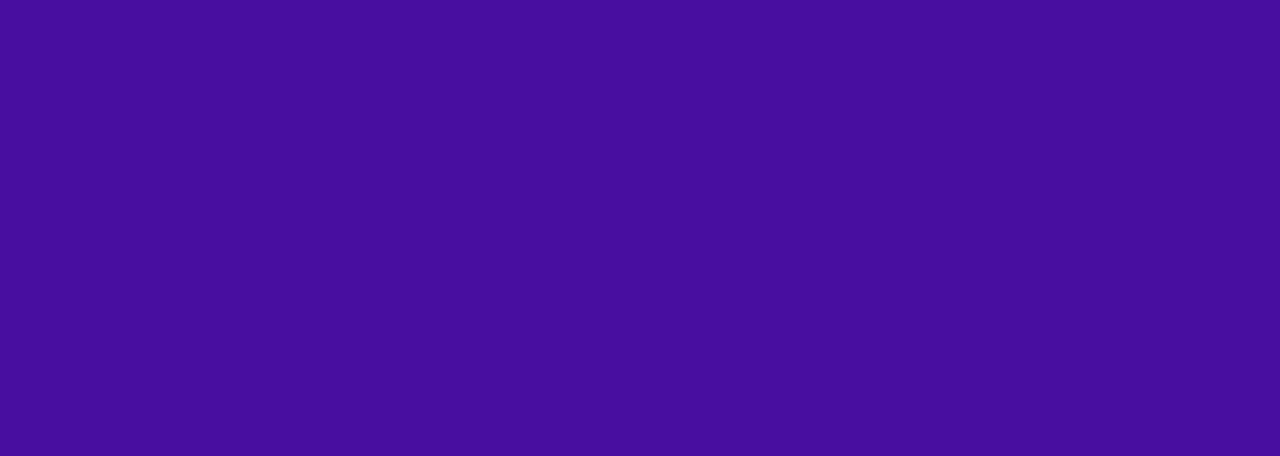
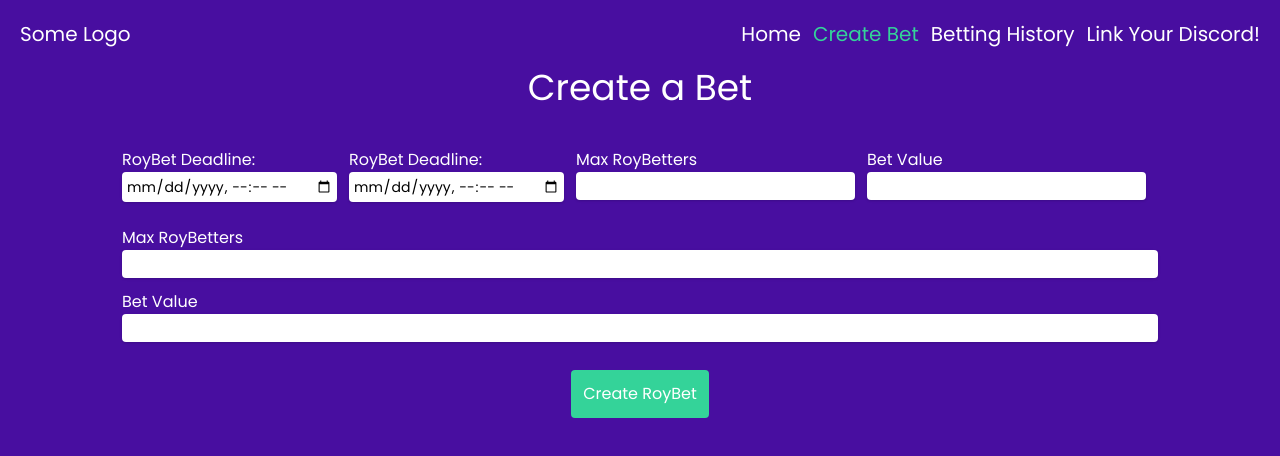
Before and after one commit to fsyntax/bet-royale, a React (Create React App) app: page /createBet in a window 1280 px wide. Shown: the top 456 px of the page. Built offline with nearby package versions, Linux system fonts and the light colour scheme.

Commit message:
added betting history and creating bets pages

```diff
--- a/src/App.js
+++ b/src/App.js
@@ -1,6 +1,8 @@
 import { Route, Switch } from "react-router-dom";
 
 import Home from "./pages/Home";
+import CreateBet from "./pages/CreateBet";
+import BettingHistory from "./pages/BettingHistory";
 
 const App = () => {
   return (
@@ -9,6 +11,12 @@ const App = () => {
         <Route path="/" exact>
           <Home />
         </Route>
+        <Route path="/createBet" exact>
+          <CreateBet />
+        </Route>
+        <Route path="/bettingHistory" exact>
+          <BettingHistory />
+        </Route>
       </Switch>
     </div>
   );
--- /dev/null
+++ b/src/components/BettingTable.js
@@ -0,0 +1,18 @@
+const BettingTable = () => {
+  return (
+    <table>
+      <thead>
+        <tr>
+          <th>RoyBet Deadline</th>
+          <th>RoyBet Name</th>
+          <th>Description</th>
+          <th>Result Time</th>
+          <th>Bet Size</th>
+          <th>Players/Pot so far</th>
+        </tr>
+      </thead>
+    </table>
+  );
+};
+
+export default BettingTable;
--- a/src/components/Header.js
+++ b/src/components/Header.js
@@ -6,20 +6,40 @@ const Header = () => {
   return (
     <header className="flex justify-between items-center w-full p-5">
       <div>
-        <h1 className="text-2xl">Some Logo</h1>
+        <h1 className="text-xl">Some Logo</h1>
       </div>
       <div className="flex">
         <Link
           className={
             location.pathname === "/"
-              ? "text-2xl pr-3 text-green-400"
-              : "text-2xl pr-3"
+              ? "text-xl pr-3 text-green-400"
+              : "text-xl pr-3"
           }
           to="/"
         >
           Home
         </Link>
-        <button className="text-2xl">Link Your Discord!</button>
+        <Link
+          className={
+            location.pathname === "/createBet"
+              ? "text-xl pr-3 text-green-400"
+              : "text-xl pr-3"
+          }
+          to="/createBet"
+        >
+          Create Bet
+        </Link>
+        <Link
+          className={
+            location.pathname === "/bettingHistory"
+              ? "text-xl pr-3 text-green-400"
+              : "text-xl pr-3"
+          }
+          to="/bettingHistory"
+        >
+          Betting History
+        </Link>
+        <button className="text-xl">Link Your Discord!</button>
       </div>
     </header>
   );
--- /dev/null
+++ b/src/components/Input.js
@@ -0,0 +1,21 @@
+import React from "react";
+
+const Input = React.forwardRef((props, ref) => {
+  return (
+    <div className="pt-0">
+      <input
+        type={props.type}
+        id={props.id}
+        placeholder={props.placeholder}
+        step={props.step}
+        ref={ref}
+        name={props.name}
+        defaultValue={props.defaultValue}
+        disabled={props.disabled}
+        className={props.className}
+      />
+    </div>
+  );
+});
+
+export default Input;
--- /dev/null
+++ b/src/pages/BettingHistory.js
@@ -0,0 +1,12 @@
+import Header from "../components/Header";
+
+const BettingHistory = () => {
+  return (
+    <div className="flex items-center flex-col h-full w-full">
+      <Header />
+      <h1 className="text-4xl">Betting History</h1>
+    </div>
+  );
+};
+
+export default BettingHistory;
--- /dev/null
+++ b/src/pages/CreateBet.js
@@ -0,0 +1,72 @@
+import Header from "../components/Header";
+import Input from "../components/Input";
+
+const CreateBet = () => {
+  return (
+    <div className="flex items-center flex-col h-full w-full">
+      <Header />
+      <h1 className="text-4xl">Create a Bet</h1>
+      <div className="flex justify-center items-center flex-col my-10">
+        <div className="flex">
+          <div className="mr-3">
+            <label htmlFor="deadline">RoyBet Deadline:</label>
+            <Input
+              type="datetime-local"
+              id="deadline"
+              className="px-1 py-1 placeholder-black text-black bg-white relative rounded text-sm border-0 shadow outline-none focus:outline-none focus:ring w-full"
+            />
+          </div>
+          <div className="mr-3">
+            <label htmlFor="results">RoyBet Deadline:</label>
+            <Input
+              type="datetime-local"
+              id="results"
+              className="px-1 py-1 placeholder-black text-black bg-white relative rounded text-sm border-0 shadow outline-none focus:outline-none focus:ring w-full"
+            />
+          </div>
+          <div className="mr-3">
+            <label htmlFor="max-royBetters">Max RoyBetters</label>
+            <Input
+              type="number"
+              id="max-royBetters"
+              className="px-1 py-1 placeholder-black text-black bg-white relative rounded text-sm border-0 shadow outline-none focus:outline-none focus:ring w-full"
+            />
+          </div>
+          <div className="mr-3">
+            <label htmlFor="betValue">Bet Value</label>
+            <Input
+              type="number"
+              id="betValue"
+              className="px-1 py-1 placeholder-black text-black bg-white relative rounded text-sm border-0 shadow outline-none focus:outline-none focus:ring w-full"
+            />
+          </div>
+        </div>
+        <div className="flex justify-center items-center flex-col mt-3 w-full">
+          <div className="mt-3 w-full">
+            <label htmlFor="max-royBetters">Max RoyBetters</label>
+            <Input
+              type="number"
+              id="max-royBetters"
+              className="px-1 py-1 placeholder-black text-black bg-white relative rounded text-sm border-0 shadow outline-none focus:outline-none focus:ring w-full"
+            />
+          </div>
+          <div className="mt-3 w-full">
+            <label htmlFor="betValue">Bet Value</label>
+            <Input
+              type="number"
+              id="betValue"
+              className="px-1 py-1 placeholder-black text-black bg-white relative rounded text-sm border-0 shadow outline-none focus:outline-none focus:ring w-full"
+            />
+          </div>
+        </div>
+        <div className="mt-7">
+          <button className="outline-none bg-green-400 rounded p-3">
+            Create RoyBet
+          </button>
+        </div>
+      </div>
+    </div>
+  );
+};
+
+export default CreateBet;
--- a/src/pages/Home.js
+++ b/src/pages/Home.js
@@ -1,10 +1,14 @@
 import Header from "../components/Header";
+import BettingTable from "../components/BettingTable";
 
 const Home = () => {
   return (
     <div className="flex items-center flex-col h-full w-full">
       <Header />
       <h1 className="text-4xl">RoyBet Centre</h1>
+      <div className="mt-10 w-full flex justify-center items-center">
+        <BettingTable />
+      </div>
     </div>
   );
 };
```
